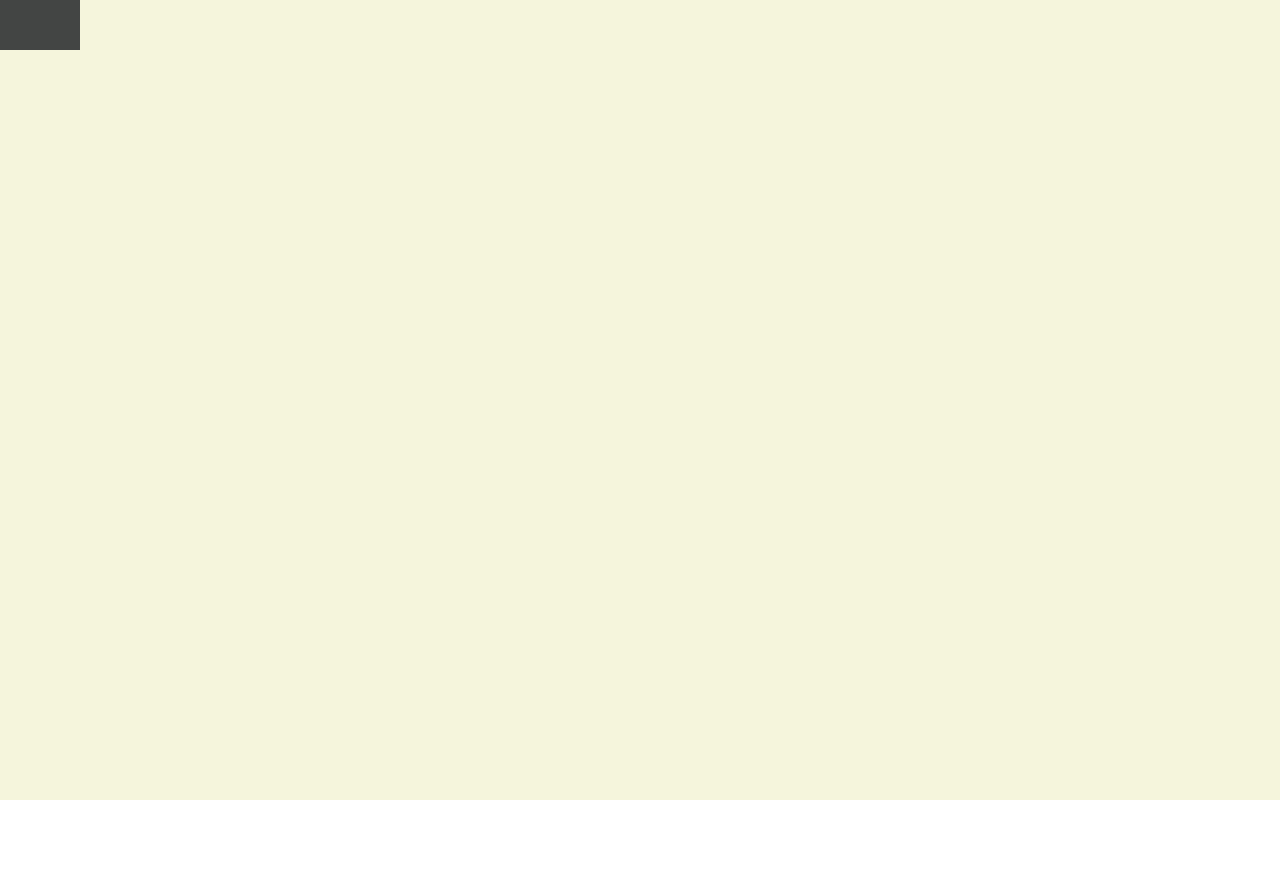
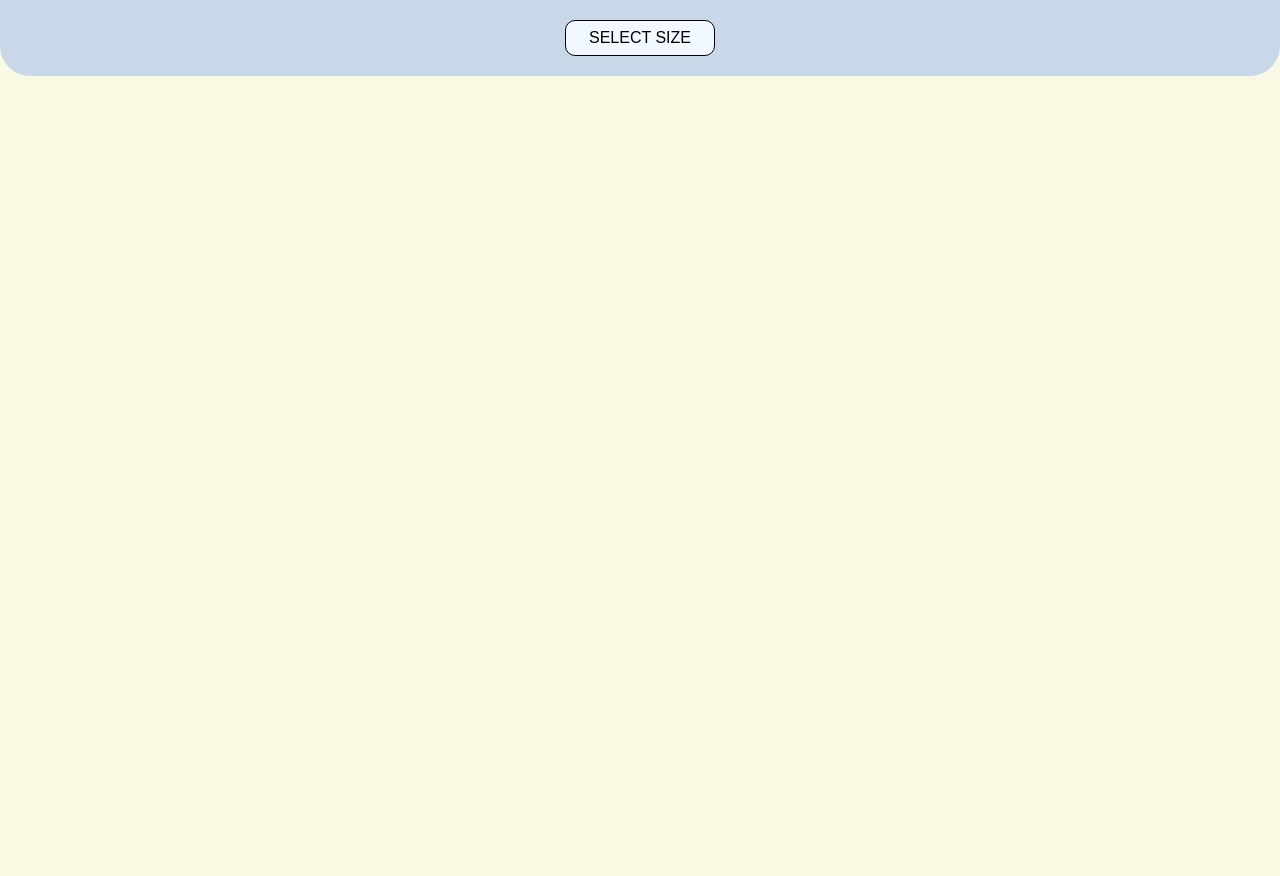
Before and after one commit to luluvillegas/etch-a-sketch, a plain HTML site: page index.html in a window 1280 px wide. Before the commit the page ends 800 px from the top, so only its background shows below. Drawn offline with Linux system fonts and the light colour scheme.

Commit message:
Added logic to change grid size
Added option to change grid size and cleaning the grid every time the user changes
the size.

```diff
--- a/etch-a-sketch.js
+++ b/etch-a-sketch.js
@@ -1,10 +1,40 @@
-const container = document.querySelector(`.container`);
-for (let i = 0; i < 256; i++) {
+function createGrid(numberOfSquares) {
+  let totalSquares = numberOfSquares * numberOfSquares;
+  console.log(
+    `You are seeing a ` + numberOfSquares + `*` + numberOfSquares + `grid`
+  );
+  for (let i = 0; i < totalSquares; i++) {
     let square = document.createElement(`div`);
     square.classList.add(`square`);
+    square.style.flexBasis = 100 / numberOfSquares + `%`;
     square.addEventListener(`mouseover`, () => {
       square.classList.add(`draw`);
-    console.log(`yas`);
     });
     container.appendChild(square);
   }
+}
+
+function cleanGrid() {
+  container.innerHTML = ``;
+}
+
+let container = document.querySelector(`.container`);
+const defaultSquaresPerSide = 16;
+let totalSquares = defaultSquaresPerSide * defaultSquaresPerSide;
+
+createGrid(defaultSquaresPerSide);
+
+const startBtn = document.querySelector(`.start-btn`);
+startBtn.addEventListener(`click`, () => {
+  let squaresPerSide = prompt(
+    `How many squares per side? (between 1 and 100):`,
+    32
+  );
+  if (squaresPerSide < 1 || squaresPerSide > 100) {
+    alert(
+      `The number of squares per side must be bigger than 1 and smaller than 100!`
+    );
+  }
+  cleanGrid();
+  createGrid(squaresPerSide);
+});
--- a/index.html
+++ b/index.html
@@ -8,6 +8,9 @@
     <script src="etch-a-sketch.js" defer></script>
   </head>
   <body>
+    <div class="start">
+      <button class="start-btn">SELECT SIZE</button>
+    </div>
     <div class="container"></div>
   </body>
 </html>
--- a/style.css
+++ b/style.css
@@ -2,10 +2,10 @@
   margin: 0;
   padding: 0;
   box-sizing: border-box;
+  background-color: rgba(249, 249, 226, 0.677);
 }
 
 .container {
-  background-color: beige;
   display: flex;
   justify-content: space-between;
   flex-wrap: wrap;
@@ -13,9 +13,33 @@
 }
 
 .square {
-  flex: 1 0 6%;
+  flex-grow: 1;
+  flex-shrink: 0;
+  flex-basis: 6%;
 }
 
 .draw {
   background-color: rgb(67, 69, 68);
 }
+
+.start {
+  display: flex;
+  justify-content: center;
+  padding: 20px 0;
+  background-color: rgb(201, 216, 232);
+  border-radius: 0 0 30px 30px;
+}
+
+.start-btn {
+  min-height: 36px;
+  min-width: 150px;
+  font-size: 16px;
+  border-radius: 10px;
+  border: solid 1.5px;
+  background-color: rgb(241, 248, 255);
+  transition: transform 300ms ease-in-out;
+}
+
+.start-btn:hover {
+  transform: scale(1.03);
+}
```
Lines whose indentation alone changed are shown as unchanged.
